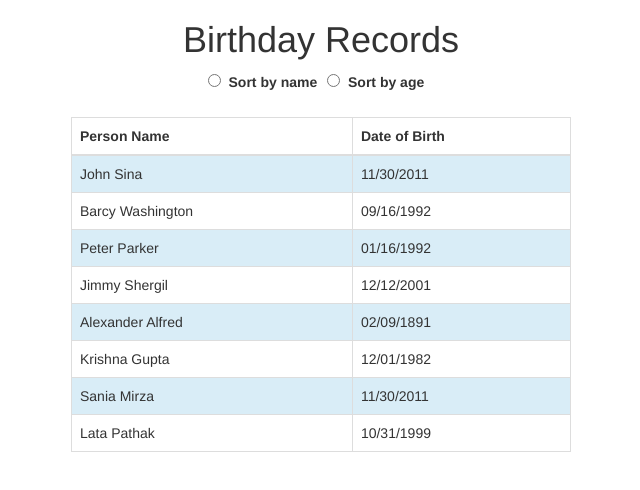
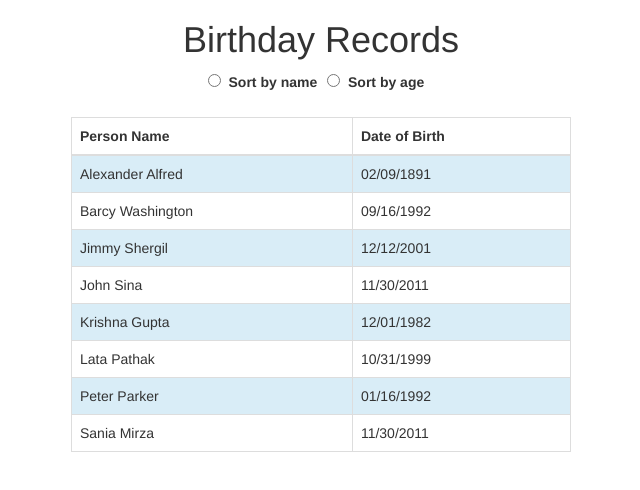
Before and after one commit to kimbugp/react_table, a React (Create React App) app: page / in a window 1280 px wide. Shown: the top 490 px of the page, without its empty margins (319-959 px from the left). Built offline with nearby package versions, Linux system fonts and the light colour scheme; the HTML template or start-up script is replaced by a standard one.

Commit message:
complete changes

```diff
--- a/src/App.js
+++ b/src/App.js
@@ -24,7 +24,7 @@ class App extends Component {
           <h1>Birthday Records</h1>
         </center>
         <Radio sortBy={this.sortByParameter} />
-        <Table />
+        <Table parameter={this.state.parameterState} />
       </div>
     );
   }
--- a/src/components/Radio.js
+++ b/src/components/Radio.js
@@ -14,8 +14,10 @@ class Radio extends Component {
   onChange(type) {
     const { id } = type.target;
     this.setState({
-      radio: id
+      radio: id,
+      radioClick: id
     });
+    this.props.sortBy(id);
   }
   sortBy(value) {
     this.setState({
@@ -40,7 +42,6 @@ class Radio extends Component {
             type="radio"
             onChange={this.onChange}
             id="age"
-            checked={this.props}
             checked={this.state.radio === "age"}
           />
           <label>&nbsp;&nbsp;Sort by age</label>
--- a/src/components/Table.js
+++ b/src/components/Table.js
@@ -62,6 +62,8 @@ class Table extends Component {
   }
 
   render() {
+    const compare =
+      this.props.parameter === "name" ? this.compareNames : this.compareDates;
     return (
       <div className="table-div">
         <table className="table table-striped table-bordered table-hover full-width">
@@ -71,7 +73,9 @@ class Table extends Component {
               <th className="duration">Date of Birth</th>
             </tr>
           </thead>
-          <tbody>{this.people.map((item, key) => rows(item, key))}</tbody>
+          <tbody>
+            {this.people.sort(compare).map((item, key) => rows(item, key))}
+          </tbody>
         </table>
       </div>
     );
```
